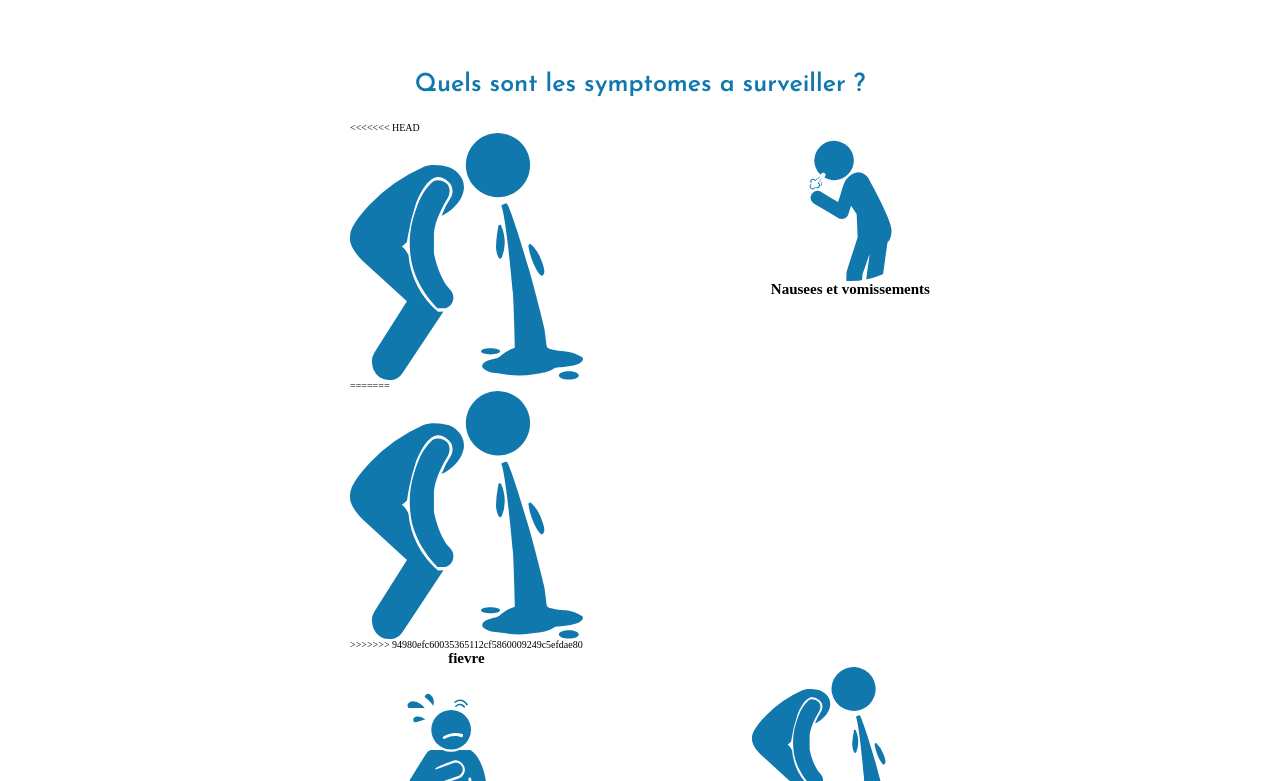
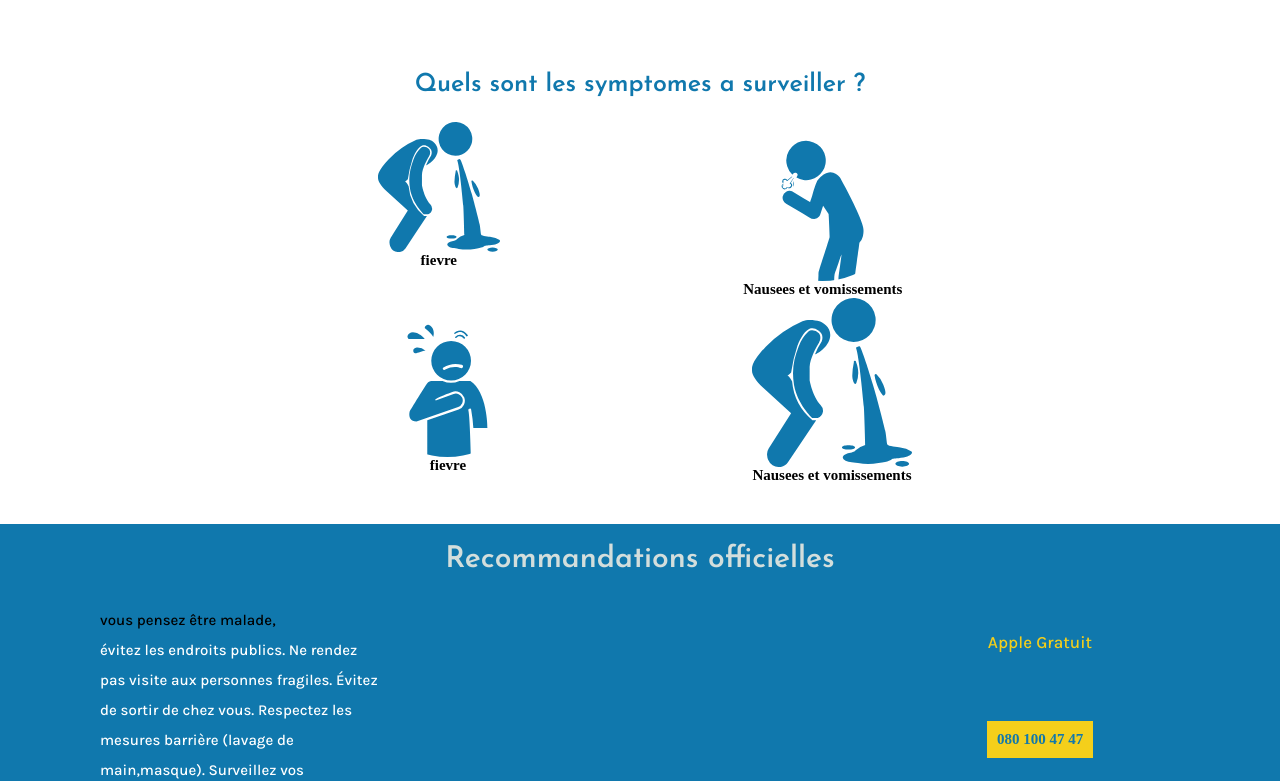
Before and after one commit to FSFULLSTACK/TEAM4, a plain HTML site: page index.html in a window 1280 px wide. Shown: the part 783-1564 px from the top of the page. Drawn offline with Linux system fonts and the light colour scheme.

Commit message:
essaie push

```diff
--- a/index.html
+++ b/index.html
@@ -6,7 +6,7 @@
     <meta http-equiv="X-UA-Compatible" content="IE=edge">
     <meta name="viewport" content="width=device-width, initial-scale=1.0">
     <link rel="stylesheet" href="/TEAM4/css/init.css">
-    <title>Document</title>
+    <title>COVID-19</title>
     <link rel="stylesheet" href="./css/init.css">
 </head>
 
@@ -98,12 +98,7 @@
         <div class="symptome-pic">
             <div class="symptome-pic-div1">
                 <div class="symptome-pic-picture">
-<<<<<<< HEAD
-
-                    <img src="../TEAM4/assets/SVG/Calque -11.svg">
-=======
                     <img src="/assets/SVG/Calque -8.svg">
->>>>>>> 94980efc60035365112cf5860009249c5efdae80
                     <h2 class="cntr">fievre</h2>
                 </div>
                 <div class="symptome-pic-picture">
@@ -146,7 +141,8 @@
             <h2 class="recommandations-titer">Recommandations officielles</h2>
             <div class="recomandations-info">
                 <div>
-                <p class="recomandations-paragraphe"> <span class="recomandations-span">vous pensez être malade,</span>  évitez les endroits publics. Ne rendez pas visite aux personnes fragiles. Évitez de sortir de chez vous. Respectez les mesures barrière (lavage de main,masque). Surveillez vos symptômes, l'évolution de votre température corporelle et recherchez un avis médical.</p>
+                    <p class="recomandations-paragraphe"> <span class="recomandations-span">vous pensez être malade,</span> évitez les endroits publics. Ne rendez pas visite aux personnes fragiles. Évitez de sortir de chez vous. Respectez les mesures barrière (lavage de main,masque). Surveillez
+                        vos symptômes, l'évolution de votre température corporelle et recherchez un avis médical.</p>
                 </div>
                 <div class="recommandations-contact">
                     <p class="recommandations-consigne">Apple Gratuit</p>
@@ -161,7 +157,7 @@
             <button class="testcovide-button" type="button">Demarer le test</button>
         </div>
         <div class="orientation">
-            <img class="orientation-ministerlogo" src="/assets/SVG/logo__sante-1.svg" alt="minister de la sante" >
+            <img class="orientation-ministerlogo" src="/assets/SVG/logo__sante-1.svg" alt="minister de la sante">
             <div class="orientation-info">
                 <div class="orientation-guide">
                     <a class="orientation-translat" href="#">FRAN</a>
@@ -176,7 +172,8 @@
                     <span class="orientation-num">114</span>
                 </div>
                 <div class="orientation-paragraphe">
-                <p>Lorem ipsum dolor, sit amet consectetur adipisicing elit. Hic, ex. Et vitae voluptatem delectus. Unde, facere placeat. Quaerat ratione, laboriosam sunt maiores vitae molestiae obcaecati assumenda eius ex deserunt exercitationem? Lorem ipsum dolor sit amet consectetur adipisicing elit. Ipsa, accusantium.</p>
+                    <p>Lorem ipsum dolor, sit amet consectetur adipisicing elit. Hic, ex. Et vitae voluptatem delectus. Unde, facere placeat. Quaerat ratione, laboriosam sunt maiores vitae molestiae obcaecati assumenda eius ex deserunt exercitationem? Lorem
+                        ipsum dolor sit amet consectetur adipisicing elit. Ipsa, accusantium.</p>
                 </div>
 
             </div>
```
Lines whose indentation alone changed are shown as unchanged.
